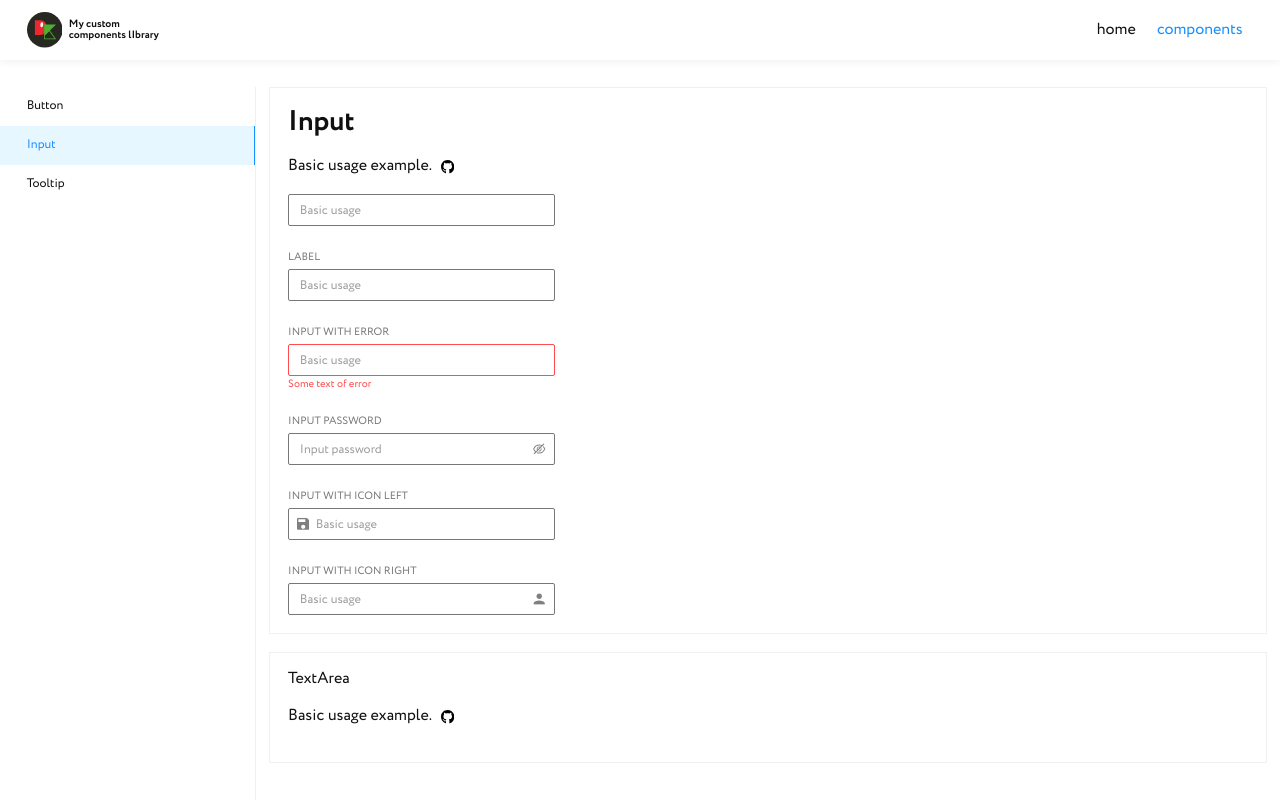
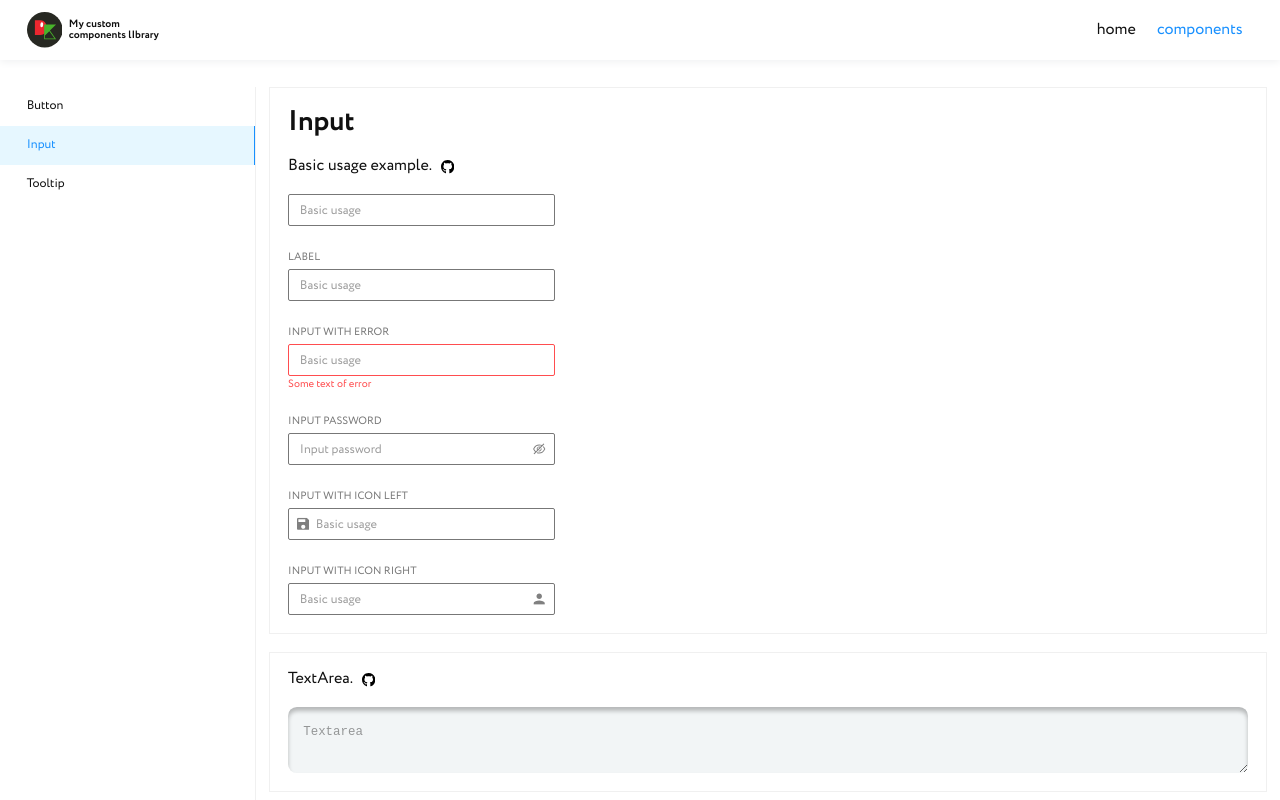
Before and after one commit to deniskeller/my-custom-components-library, a Next.js app: page /components/input in a window 1280 px wide. Built offline with nearby package versions, Linux system fonts and the light colour scheme.

Commit message:
textarea start

```diff
--- a/src/components/base/BaseTextarea/BaseTextarea.module.scss
+++ b/src/components/base/BaseTextarea/BaseTextarea.module.scss
@@ -3,7 +3,7 @@
 }
 
 .Textarea {
-  $size: 12px;
+  $size: 14px;
   line-height: 120%;
   width: 100%;
   height: 100%;
--- a/src/view/components/Input/Input.tsx
+++ b/src/view/components/Input/Input.tsx
@@ -1,5 +1,11 @@
 import React from 'react';
-import { BaseContainer, BaseInput, BaseSubtitle, BaseTitle } from '@base/index';
+import {
+  BaseContainer,
+  BaseInput,
+  BaseSubtitle,
+  BaseTextarea,
+  BaseTitle,
+} from '@base/index';
 import styles from './Input.module.scss';
 import { LinkToViewCode } from '@nav/index';
 
@@ -12,6 +18,7 @@ interface IValue {
   password: string;
   text4: string;
   user: string;
+  textarea1: string;
 }
 
 const Input: React.FC<Props> = () => {
@@ -22,6 +29,7 @@ const Input: React.FC<Props> = () => {
     password: '',
     text4: '',
     user: '',
+    textarea1: '',
   });
 
   const setNewValue = (val: string, key: string) => {
@@ -108,15 +116,18 @@ const Input: React.FC<Props> = () => {
       </BaseContainer>
 
       <BaseContainer>
-        <BaseSubtitle className="Mb20">TextArea</BaseSubtitle>
-
         <div className="Headline Mb20">
           <LinkToViewCode
-            title="Basic usage example."
+            title="TextArea."
             href="https://github.com/deniskeller/my-custom-components-library/tree/main/src/components/base/BaseInput"
           />
         </div>
-        <div className={styles.Inputs}></div>
+
+        <BaseTextarea
+          placeholder="Textarea"
+          value={value.textarea1}
+          onChange={(val: string) => setNewValue(val, 'textarea1')}
+        />
       </BaseContainer>
     </>
   );
```
